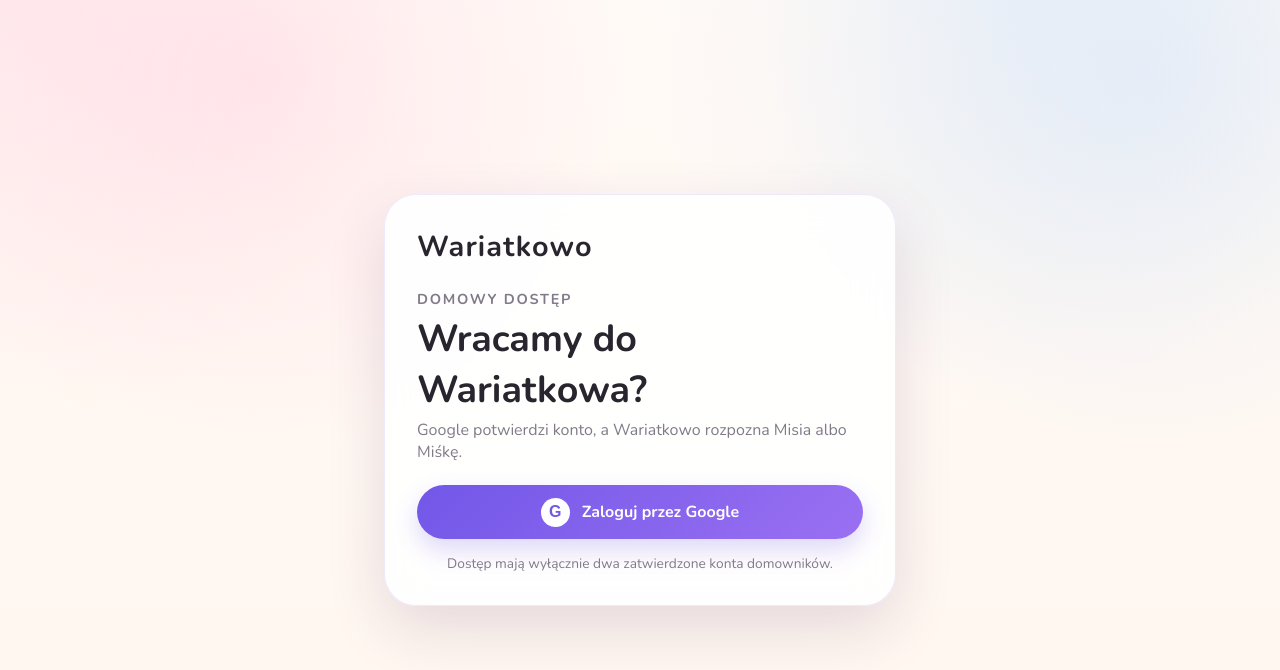
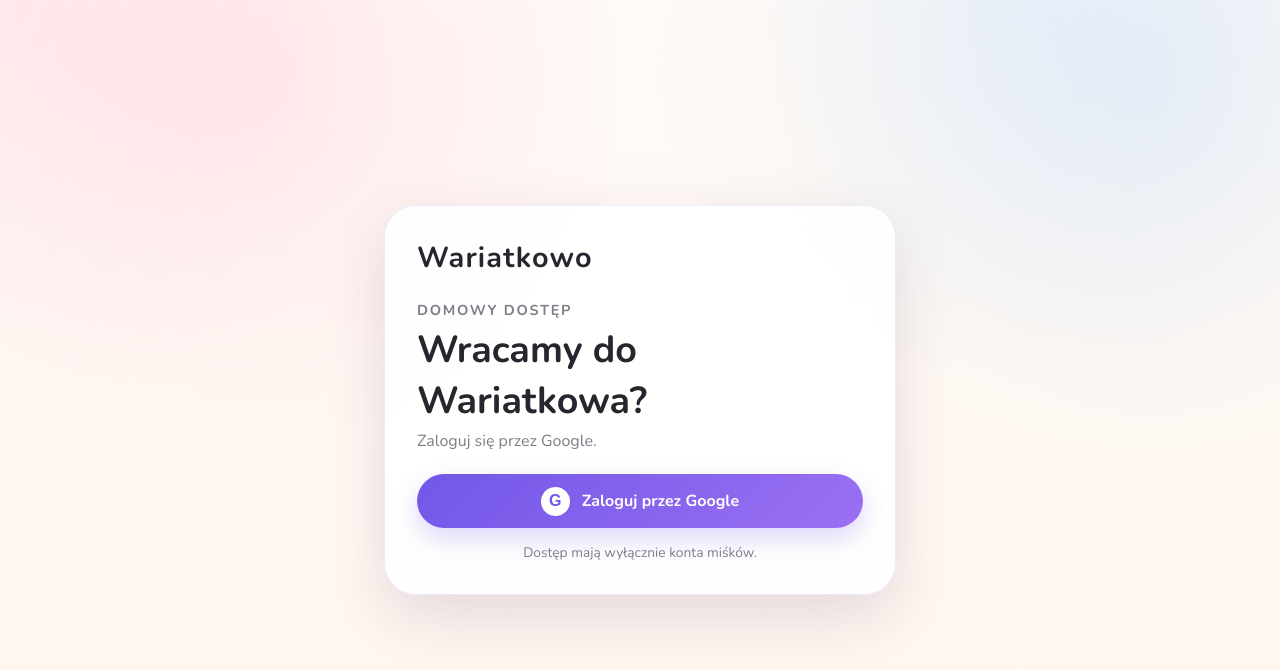
Before and after one commit to th3bill1/wariatkowo, a React (Vite) app: page /logowanie in a window 1280 px wide. Shown: the top 670 px of the page. Built offline with nearby package versions, Linux system fonts and the light colour scheme; no server answers.

Commit message:
slight ui adjustment

```diff
--- a/public/profiles/LoginPage.tsx
+++ b/public/profiles/LoginPage.tsx
@@ -29,7 +29,7 @@
           <p className="page-header__eyebrow">Domowy dostęp</p>
           <h1 id="login-title">Wracamy do Wariatkowa?</h1>
           <p className="login-card__description">
-            Google potwierdzi konto, a Wariatkowo rozpozna Misia albo Miśkę.
+            Zaloguj się przez Google.
           </p>
         </div>
         {error ? (
@@ -44,7 +44,7 @@
           Zaloguj przez Google
         </a>
         <p className="login-card__note">
-          Dostęp mają wyłącznie dwa zatwierdzone konta domowników.
+          Dostęp mają wyłącznie konta miśków.
         </p>
       </section>
     </main>
```
Also changed, not shown: 1 other file (tests, documents, lock files or other folders).
